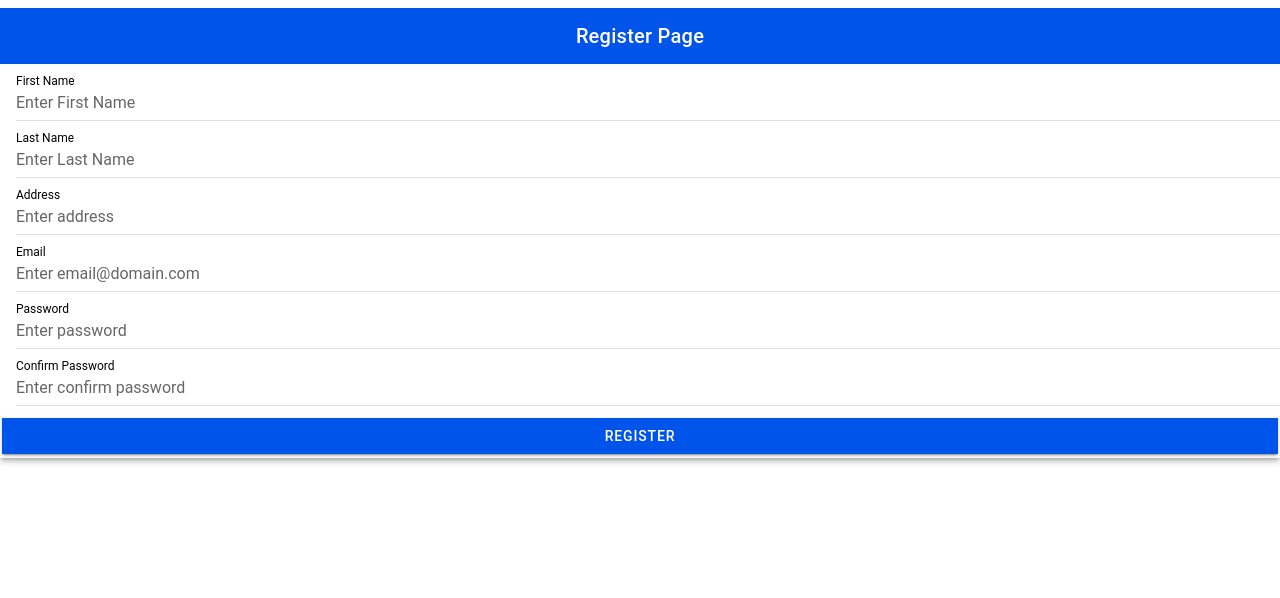
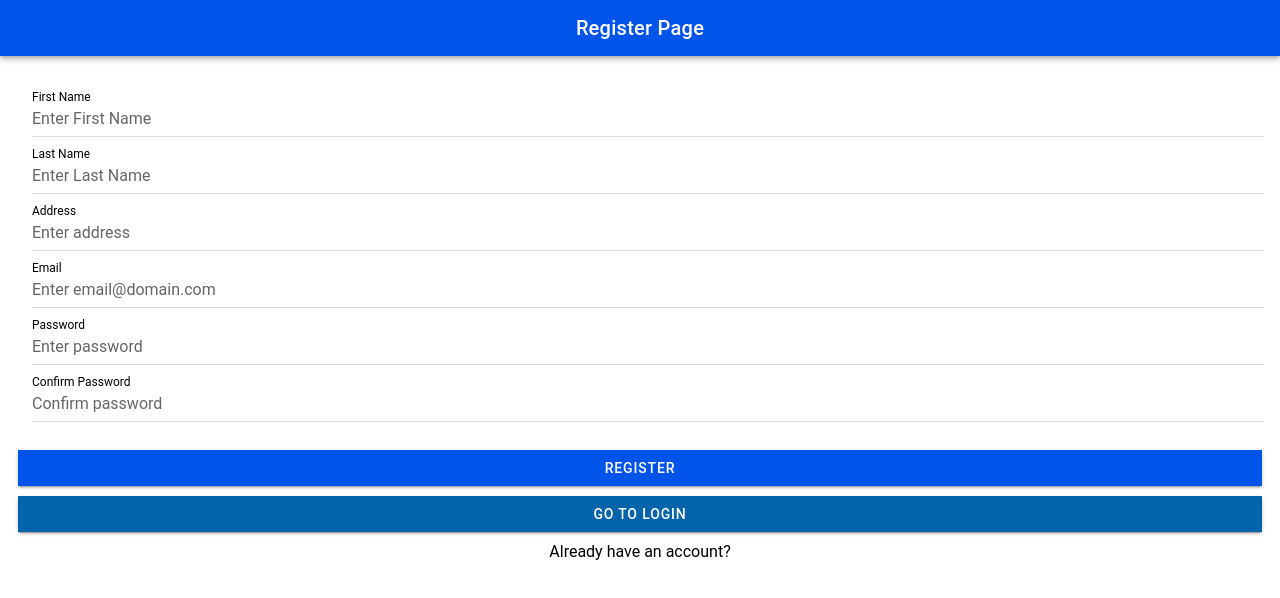
Before and after one commit to Jolinamata/it35-lab, a React (Vite) app: page /it35-lab/app in a window 1280 px wide. Shown: the top 598 px of the page. Built offline with nearby package versions, Linux system fonts and the light colour scheme.

Commit message:
update my Register.tsx

```diff
--- a/src/App.tsx
+++ b/src/App.tsx
@@ -38,6 +38,8 @@ import Login from './pages/Login';
 import Menu from './pages/Menu';
 import Register from './pages/Register';
 
+
+
 setupIonicReact();
 
 const App: React.FC = () => (
@@ -45,8 +47,11 @@ const App: React.FC = () => (
     <IonReactRouter>
       <IonRouterOutlet>
       <Route exact path="/it35-lab" component={Login} />
+      <Route exact path="/it35-lab/app" component={Menu} />
       <Route  path="/it35-lab/app" component={Menu} />
       <Route  path="/it35-lab/app" component={Register} />
+
+
 
 
       </IonRouterOutlet>
--- a/src/pages/Login.tsx
+++ b/src/pages/Login.tsx
@@ -16,7 +16,7 @@ import {
     IonToolbar,
     useIonRouter
 } from '@ionic/react';
-import { lockClosed, eye } from 'ionicons/icons';
+
 
 const Login: React.FC = () => {
   const navigation = useIonRouter();
--- a/src/pages/Register.tsx
+++ b/src/pages/Register.tsx
@@ -7,27 +7,34 @@ import {
   IonInput,
   IonItem,
   IonList,
-      IonButton
+  IonButton,
+  useIonRouter
 } from '@ionic/react';
 
 const Register: React.FC = () => {
+  const router = useIonRouter();
+
+  // ✅ Handle Register
   const handleRegister = () => {
     console.log('Register button clicked!');
+    router.push('/login', 'forward', 'replace');
+  };
 
+  // ✅ Handle Go to Login
+  const goToLogin = () => {
+    router.push('/login', 'forward', 'replace');
   };
+
   return (
-
     <IonPage>
-
       <IonHeader>
-
-
-      <IonList>
         <IonToolbar color="primary">
           <IonTitle style={{ textAlign: 'center' }}>Register Page</IonTitle>
         </IonToolbar>
+      </IonHeader>
 
-
+      <IonContent className="ion-padding">
+        <IonList>
           <IonItem>
             <IonInput label="First Name" labelPlacement="stacked" placeholder="Enter First Name"></IonInput>
           </IonItem>
@@ -45,21 +52,28 @@ const Register: React.FC = () => {
           </IonItem>
 
           <IonItem>
-        <IonInput label="Password" labelPlacement="stacked" placeholder="Enter password"></IonInput>
+            <IonInput label="Password" labelPlacement="stacked" placeholder="Enter password" type="password"></IonInput>
           </IonItem>
 
           <IonItem>
-        <IonInput label="Confirm Password" labelPlacement="stacked" placeholder="Enter confirm password"></IonInput>
+            <IonInput label="Confirm Password" labelPlacement="stacked" placeholder="Confirm password" type="password"></IonInput>
           </IonItem>
+        </IonList>
 
-    </IonList>
-    <IonButton onClick={handleRegister} expand="full">
+        {/* ✅ Register Button */}
+        <IonButton onClick={handleRegister} expand="full" color="primary" style={{ marginTop: '20px' }}>
           REGISTER
         </IonButton>
 
+        {/* ✅ Go to Login Button */}
+        <IonButton onClick={goToLogin} expand="full" color="secondary" style={{ marginTop: '10px' }}>
+          GO TO LOGIN
+        </IonButton>
 
-      </IonHeader>
-
+        <p style={{ textAlign: 'center', marginTop: '10px' }}>
+          Already have an account?
+        </p>
+      </IonContent>
     </IonPage>
   );
 };
```
Lines whose indentation alone changed are shown as unchanged.
